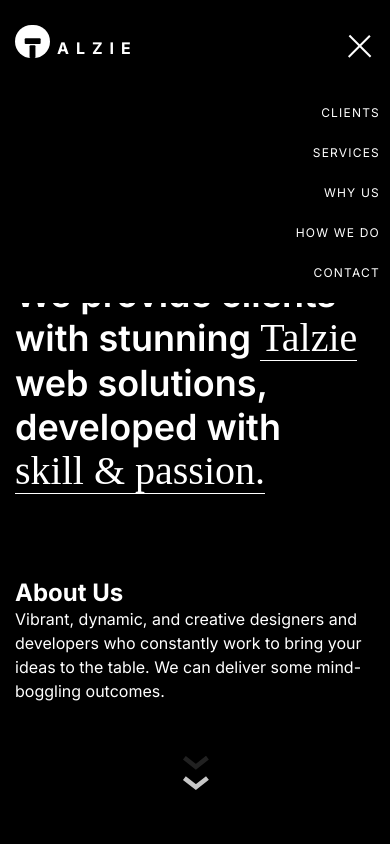
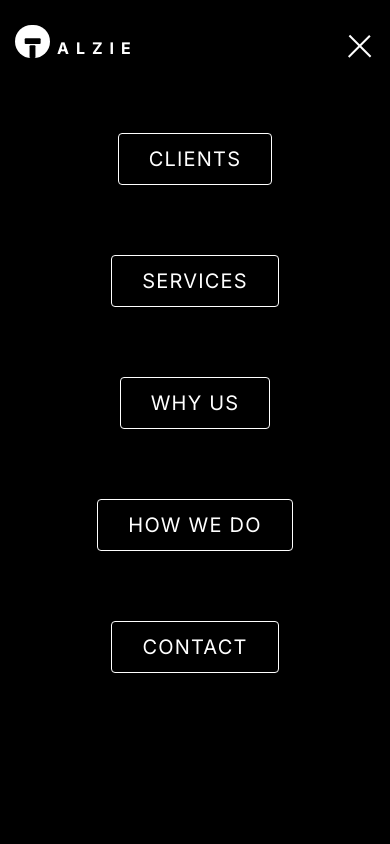
Before and after one commit to nadimpallibhargav/talzie, a React (Vite) app: page / in a window 390 px wide. Both pictures are taken after a click on the element 360 px from the left and 47 px from the top of the page. Shown: the top 844 px of the page. Built offline with nearby package versions, Linux system fonts and the light colour scheme; a web font is replaced by a local one.

Commit message:
mobile menu styles

```diff
--- a/src/components/header/Header.jsx
+++ b/src/components/header/Header.jsx
@@ -2,42 +2,55 @@ import React, { useState } from "react";
 import logo from "../../../public/talzie_logo.svg";
 import "./Header.scss";
 
-const Header = ({scrollToSection , services ,clients ,whyUs, howWeDo, contact, banner}) => {
+const Header = ({ scrollToSection, services, clients, whyUs, howWeDo, contact, banner }) => {
   const [isMenuOpen, setIsMenuOpen] = useState(false);
 
   const toggleMenu = () => {
     setIsMenuOpen(!isMenuOpen);
   };
 
+  const closeMenu = () => {
+    setIsMenuOpen(false);
+  };
+
+  const handleMenuLinkClick = (section) => {
+    closeMenu();
+    scrollToSection(section);
+  };
+
   return (
     <header>
       <div className="container">
         <nav>
-          <div className="logoAndTitle" onClick={()=> scrollToSection(banner)} style={{cursor:"pointer"}}>
+          <div
+            className="logoAndTitle"
+            onClick={() => handleMenuLinkClick(banner)}
+          >
             <img src={logo} alt="Logo" />
-            <a className="logo">
-              ALZIE
-            </a>
+            <span className="logo">ALZIE</span>
           </div>
-          <div className={`menu-toggle ${isMenuOpen ? 'open' : ''}`} onClick={toggleMenu}>
+          <div
+            className={`menu-toggle ${isMenuOpen ? "open" : ""}`}
+            onClick={toggleMenu}
+          >
             <div className="bar"></div>
             <div className="bar"></div>
             <div className="bar"></div>
           </div>
-          <ul className={`menu ${isMenuOpen ? 'open' : ''}`}>
-            <li onClick={()=> scrollToSection(clients)}>
+          <ul className={`menu ${isMenuOpen ? "open" : ""}`}>
+            <li onClick={() => handleMenuLinkClick(clients)}>
               <a>CLIENTS</a>
             </li>
-            <li onClick={()=> scrollToSection(services)}>
+            <li onClick={() => handleMenuLinkClick(services)}>
               <a>SERVICES</a>
             </li>
-            <li onClick={()=> scrollToSection(whyUs)}>
+            <li onClick={() => handleMenuLinkClick(whyUs)}>
               <a>WHY US</a>
             </li>
-            <li onClick={()=> scrollToSection(howWeDo)}>
+            <li onClick={() => handleMenuLinkClick(howWeDo)}>
               <a>HOW WE DO</a>
             </li>
-            <li onClick={()=> scrollToSection(contact)}>
+            <li onClick={() => handleMenuLinkClick(contact)}>
               <a>CONTACT</a>
             </li>
           </ul>
--- a/src/components/header/Header.scss
+++ b/src/components/header/Header.scss
@@ -12,6 +12,7 @@ header {
 nav {
     @extend %align-end-justify-between;
     .logoAndTitle {
+        cursor: pointer;
         @extend %align-end;
         gap: 0.7rem;
         img {
@@ -76,8 +77,11 @@ nav {
             top: 100%;
             left: 0;
             width: 100%;
+            height: calc(100vh - 83px);
+            justify-content: flex-start;
             flex-direction: column;
-            padding: 10px;
+            gap: 70px;
+            padding: 50px 15px 10px;
             background: $color-black-0;
         }
         .menu.open {
@@ -93,9 +97,14 @@ nav {
             transform: rotate(-45deg) translate(7px, -8px);
         }
         li {
+            width: 100%;
+            text-align: center;
             a {
-                padding: 20px 0px;
+                padding: 25px 30px;
                 display: inline-block;
+                font-size: 2rem;
+                border: 1px solid $color-white-0;
+                border-radius: 4px;
             }
         }
     }
```
